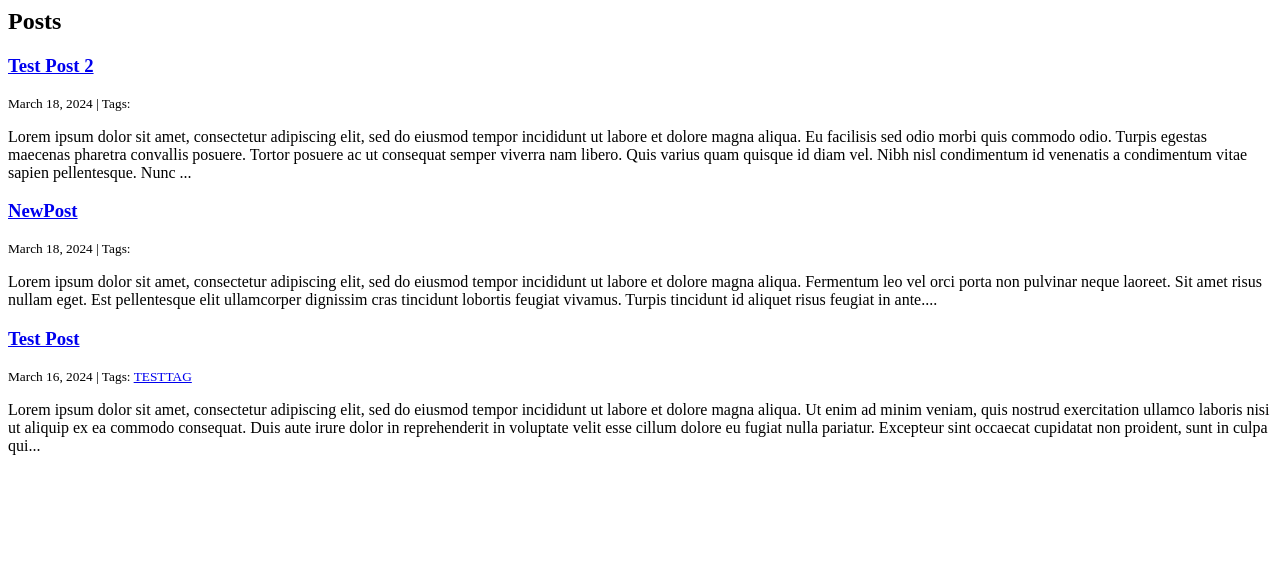
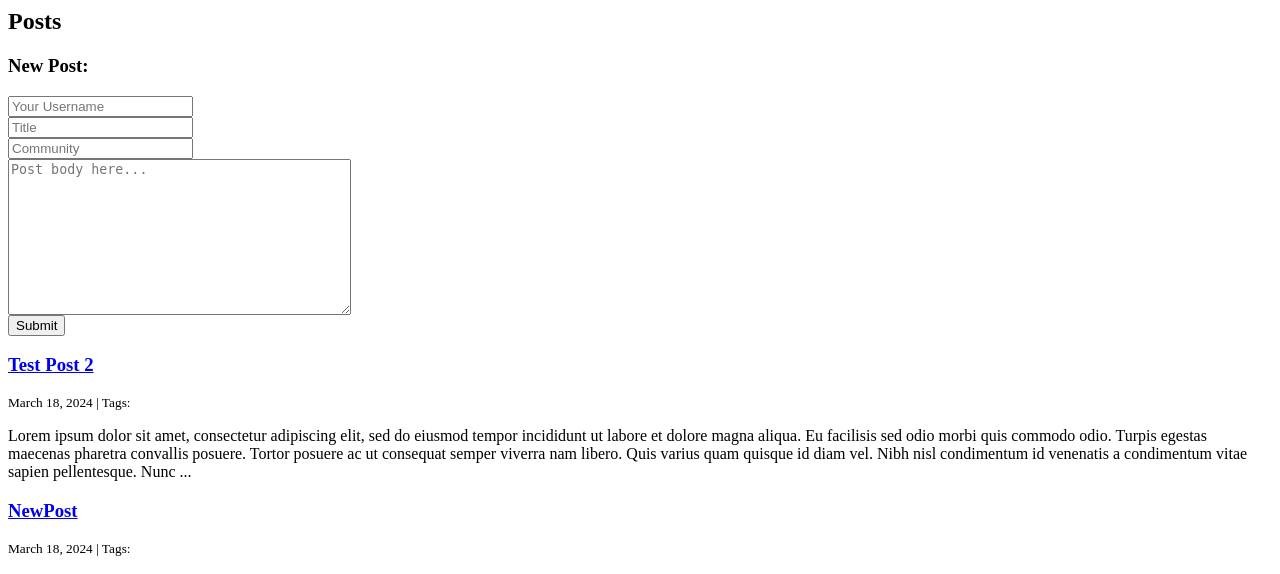
Before and after one commit to SeanKuehl/Group-18-Capstone, a Django app: page /post/ in a window 1280 px wide. Shown: the top 574 px of the page. Run offline with Django 4.2, Linux system fonts and the light colour scheme; data comes from the database, SQL or seed files in the repository; both versions use the stored data as it was after the commit.

Commit message:
Added making comment and making post functionality

```diff
--- a/Main/forms.py
+++ b/Main/forms.py
@@ -1,6 +1,39 @@
 from django import forms
 
+class CommentForm(forms.Form):
+    author = forms.CharField(
+        max_length=60,
+        widget=forms.TextInput(
+            attrs={"class": "form-control", "placeholder": "Your Name"}
+        ),
+    )
+    body = forms.CharField(
+        widget=forms.Textarea(
+            attrs={"class": "form-control", "placeholder": "Leave a comment!"}
+        )
+    )
+
 class PostForm(forms.Form):
-    title = forms.CharField(max_length=100)
-    community = forms.CharField(max_length=100)
-    body = forms.CharField(widget=forms.Textarea)
+    username = forms.CharField(
+        max_length=60,
+        widget=forms.TextInput(
+            attrs={"class": "form-control", "placeholder": "Your Username"}
+        ),
+    )
+    post_title = forms.CharField(
+        max_length=200,
+        widget=forms.TextInput(
+            attrs={"class": "form-control", "placeholder": "Title"}
+        ),
+    )
+    post_community = forms.CharField(
+        max_length=60,
+        widget=forms.TextInput(
+            attrs={"class": "form-control", "placeholder": "Community"}
+        ),
+    )
+    post_body = forms.CharField(
+        widget=forms.Textarea(
+            attrs={"class": "form-control", "placeholder": "Post body here..."}
+        )
+    )
--- a/Main/views.py
+++ b/Main/views.py
@@ -1,6 +1,7 @@
 from django.http import HttpResponseRedirect
 from django.shortcuts import render
 from Main.models import Post, Comment
+from Main.forms import CommentForm, PostForm
 
 # Create your views here.
 from django.views.generic.base import TemplateView
@@ -10,9 +11,23 @@ class HomePage(TemplateView):
 
 def post_index(request):
     posts = Post.objects.all().order_by("-created_on")
+    form = PostForm()
+    if request.method == "POST":
+        form = PostForm(request.POST)
+        if form.is_valid():
+            post = Post(
+                username = form.cleaned_data["username"],
+                post_title = form.cleaned_data["post_title"],
+                post_community = form.cleaned_data["post_community"],
+                post_body = form.cleaned_data["post_body"]
+            )
+            post.save()
+            return HttpResponseRedirect(request.path_info)
     context = {
         "posts": posts,
+        "form": PostForm(),
     }
+
     return render(request, "index.html", context)
 
 def post_tag(request, tag):
@@ -27,10 +42,22 @@ def post_tag(request, tag):
 
 def post_detail(request, pk):
     post = Post.objects.get(pk=pk)
+    form = CommentForm()
+    if request.method == "POST":
+        form = CommentForm(request.POST)
+        if form.is_valid():
+            comment = Comment(
+                author=form.cleaned_data["author"],
+                body=form.cleaned_data["body"],
+                post=post,
+            )
+            comment.save()
+            return HttpResponseRedirect(request.path_info)
     comments = Comment.objects.filter(post=post)
     context = {
         "post": post,
         "comments": comments,
+        "form": CommentForm(),
     }
 
     return render(request, "detail.html", context)
--- a/templates/index.html
+++ b/templates/index.html
@@ -4,6 +4,22 @@
 
 {% block page_content %}
     {% block posts %}
+        <h3>New Post:</h3><form method="post">
+            {% csrf_token %}
+            <div>
+                {{ form.username }}
+            </div>
+            <div>
+                {{ form.post_title }}
+            </div>
+            <div>
+                {{ form.post_community }}
+            </div>
+            <div>
+                {{ form.post_body }}
+            </div>
+            <button type="submit" class="btn btn-primary">Submit</button>
+        </form>
         {% for post in posts %}
             <h3><a href="{% url 'post_detail' post.pk %}">{{ post.post_title }}</a></h3>
             <small>
```
Also changed, not shown: templates/detail.html (+21 -0 lines), db.sqlite3.
